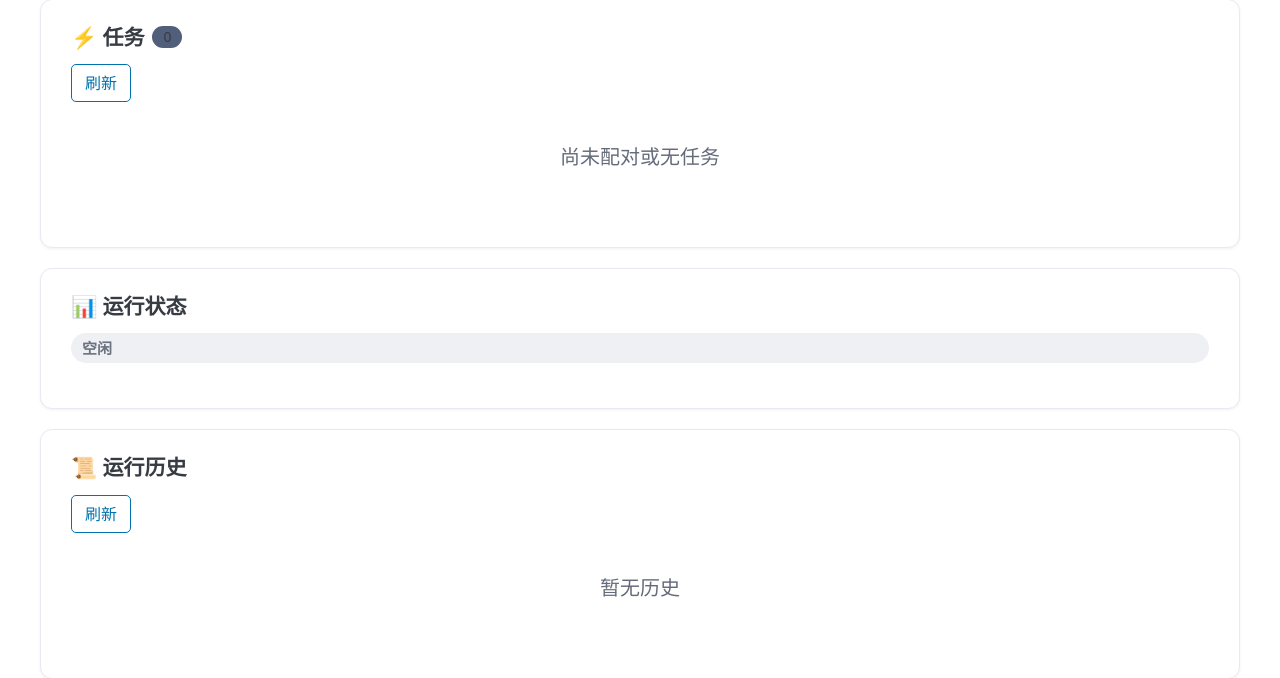
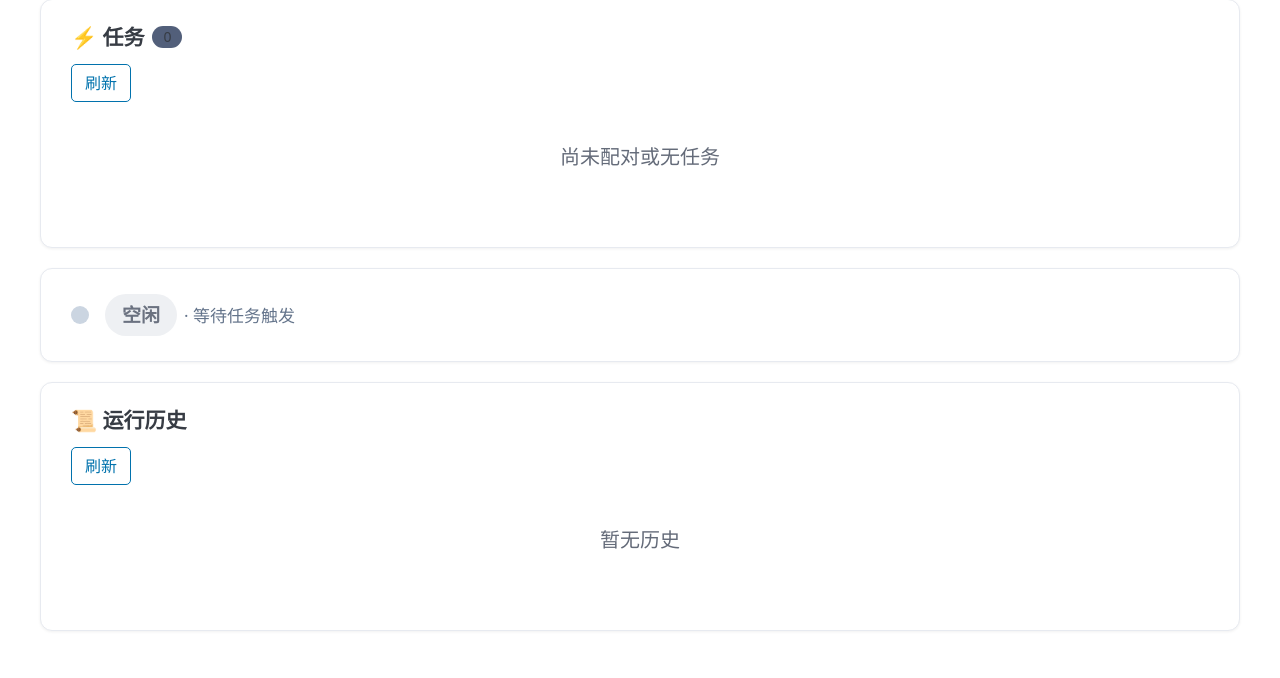
Before and after one commit to JinRyu-online/BGI-with-fnos, a FastAPI app: page / in a window 1280 px wide. Shown: the part 617-1295 px from the top of the page. After the commit the page ends 1248 px from the top, so only its background shows below. Run offline with FastAPI, Linux system fonts and the light colour scheme; data that the repository does not hold is empty; some libraries are stand-ins or nearby versions.

Commit message:
fix+ui: 修复历史丢失 display_name + 移除 🏁 + 运行状态全新样式
- history.py keep_created_at 分支补保留 display_name 字段(轮询时不被覆盖)
- 任务属性气泡移除 🏁 emoji,只保留文字
- 运行状态: 独立卡片 + 彩色指示灯(运行中闪烁/完成绿/失败红等) +
  状态标签 + 副标题(job ID / 启动时间) + 元信息区(总耗时)

```diff
--- a/nas-app/app/docker/app/templates/index.html
+++ b/nas-app/app/docker/app/templates/index.html
@@ -108,6 +108,20 @@
     .job-field-label { display:inline-block; min-width:4.5rem; font-size:.78rem; color:#64748b; font-weight:500; }
     .job-field-val { font-size:.85rem; color:#1e293b; font-weight:600; }
     .job-field-name { color:#1d4ed8; }
+    .status-card .status-row { display:flex; align-items:center; gap:.8rem; }
+    .status-indicator { width:.9rem; height:.9rem; border-radius:50%; background:#cbd5e1; flex-shrink:0; animation:none; }
+    .status-indicator.is-idle { background:#cbd5e1; }
+    .status-indicator.is-running { background:#f59e0b; animation:pulse 1.5s infinite; }
+    .status-indicator.is-completing { background:#3b82f6; animation:pulse 1.5s infinite; }
+    .status-indicator.is-done { background:#22c55e; }
+    .status-indicator.is-timeout { background:#f97316; }
+    .status-indicator.is-failed, .status-indicator.is-aborted { background:#ef4444; }
+    @keyframes pulse { 0%,100%{opacity:1;} 50%{opacity:.4;} }
+    .status-text { display:flex; align-items:baseline; gap:.35rem; flex-wrap:wrap; }
+    .status-text .tag { font-size:.95rem; padding:.35rem .85rem; }
+    .status-detail { font-size:.85rem; color:#64748b; }
+    .status-meta { margin-top:.6rem; font-size:.8rem; color:#64748b; }
+    .status-meta:empty { display:none; }
     .job-timer { margin-top:.2rem; color:#6b7280; }
   </style>
 </head>
@@ -170,9 +184,15 @@
   </section>
 
   <!-- ===== 运行状态卡 ===== -->
-  <section class="card">
-    <h2>📊 运行状态</h2>
-    <p id="run-status" class="tag idle">空闲</p>
+  <section class="card status-card">
+    <div class="status-row">
+      <div class="status-indicator" id="status-indicator"></div>
+      <div class="status-text">
+        <span id="run-status" class="tag idle">空闲</span>
+        <span id="status-detail" class="status-detail"></span>
+      </div>
+    </div>
+    <div id="status-meta" class="status-meta"></div>
   </section>
 
   <!-- ===== 历史卡 ===== -->
@@ -405,7 +425,7 @@ async function loadTasks() {
               <span class="prop-pill time"><span class="prop-emoji">⏱</span>执行 ${t.timeout_min}分钟</span>
             </div>
             <div class="task-prop-row">
-              <span class="prop-pill after"><span class="prop-emoji">🏁</span>${afterLabel[t.after_done] || t.after_done}</span>
+              <span class="prop-pill after">${afterLabel[t.after_done] || t.after_done}</span>
             </div>
           </div>
         </div>
@@ -422,22 +442,52 @@ pollTimer = null;
 async function trigger(taskId) {
   try {
     const { job_id } = await api('POST', '/api/trigger', { task_id: taskId });
-    setRunStatus('running', `任务已触发 · job=${job_id}`);
-    pollStatus(job_id);
-  } catch (e) { setRunStatus('failed', `触发失败：${e.message}`); }
+    setRunStatus('running', '运行中', '任务已触发');
+    setJobMeta(`任务ID <code>${job_id}</code> · 启动时间 ${fmtTimeStr(Date.now()/1000)}`);
+    pollStatus(job_id, Date.now());
+  } catch (e) { setRunStatus('failed', '失败', e.message); setJobMeta(null); }
 }
-function setRunStatus(kind, text) {
-  $('run-status').className = 'tag ' + kind;
-  $('run-status').innerHTML = text;
+function fmtTimeStr(ts) {
+  const d = new Date((ts || 0) * 1000);
+  return d.toLocaleTimeString('zh-CN', { hour12: false });
 }
-function pollStatus(jobId) {
+function setRunStatus(kind, text, detail) {
+  const tag = $('run-status');
+  tag.className = 'tag ' + kind;
+  tag.textContent = text;
+  // 指标点颜色
+  const ind = $('status-indicator');
+  ind.className = 'status-indicator is-' + kind;
+  // 副标题(可选)
+  if (detail !== undefined) {
+    $('status-detail').textContent = detail ? '  ·  ' + detail : '';
+  }
+}
+function setJobMeta(html) {
+  const el = $('status-meta');
+  if (html) { el.innerHTML = html; el.style.display = ''; }
+  else { el.innerHTML = ''; el.style.display = 'none'; }
+}
+function pollStatus(jobId, startedMs) {
   clearInterval(pollTimer);
   pollTimer = setInterval(async () => {
     try {
       const st = await api('GET', '/api/status?job_id=' + jobId);
+      const stateText = { running: '运行中', completing: '收尾中', done: '已完成',
+                          timeout: '超时', failed: '失败', aborted: '已中止' };
+      const stateDetail = st.completion_reason ? `（${st.completion_reason}）` : '';
+      const elapsedSec = startedMs ? Math.floor((Date.now() - startedMs) / 1000) : null;
+      const elapsedTxt = elapsedSec != null ? `${elapsedSec}s` : '';
+      setRunStatus(st.state, stateText[st.state] || st.state, stateDetail);
+      setJobMeta(`任务ID <code>${jobId}</code>${elapsedTxt ? ' · 已运行 ' + elapsedTxt : ''}`);
       const terminal = ['done','timeout','failed','aborted'].includes(st.state);
-      setRunStatus(st.state, `job=${jobId} · ${st.state}${st.completion_reason ? ' · ' + st.completion_reason : ''}`);
-      if (terminal) { clearInterval(pollTimer); loadJobs(); }
+      if (terminal) {
+        clearInterval(pollTimer);
+        const finalElapsed = startedMs ? ` · 总耗时 ${Math.floor((Date.now()-startedMs)/1000)}s` : '';
+        setRunStatus(st.state, stateText[st.state] || st.state, stateDetail + finalElapsed);
+        setJobMeta(`任务ID <code>${jobId}</code>${finalElapsed}`);
+        loadJobs();
+      }
     } catch (e) { /* 暂时错误，继续轮询 */ }
   }, 10000);
 }
@@ -485,7 +535,8 @@ async function loadJobs() {
 $('btn-load-jobs').onclick = loadJobs;
 
 // 初始化
-setRunStatus('idle', '空闲');
+setRunStatus('idle', '空闲', '等待任务触发');
+setJobMeta(null);
 refreshTarget().then(() => { if ($('btn-unpair').hidden === false) loadTasks(); });
 loadJobs();
 </script>
```
Also changed, not shown: nas-app/app/docker/app/history.py (+6 -5 lines).
